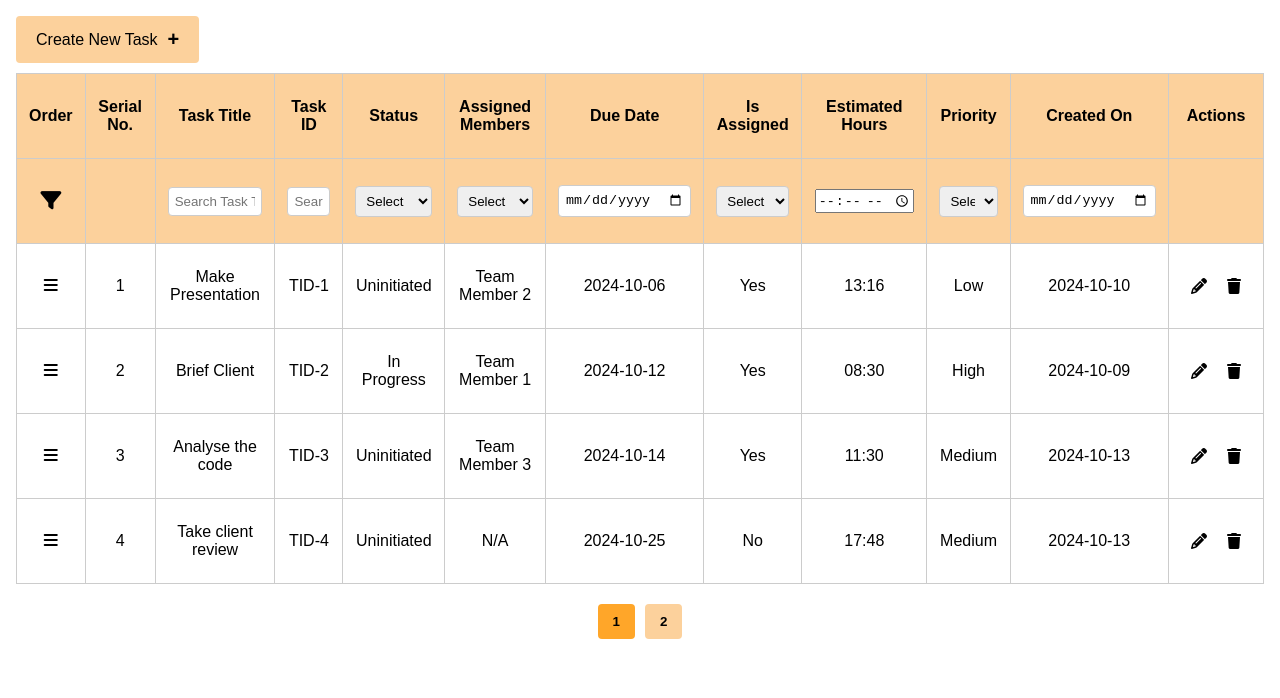
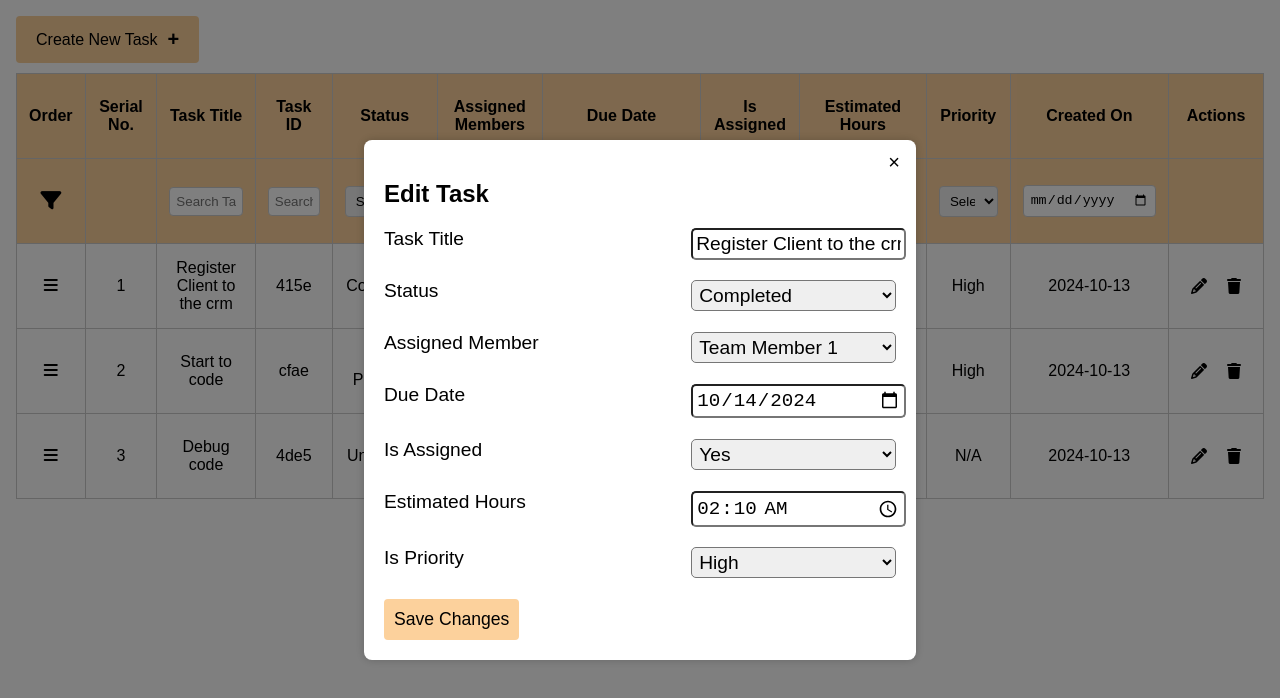
Before and after one commit to oshanpandit/handySolver-task, a React (Vite) app: page / in a window 1280 px wide. Both pictures are taken after a click on the icon 1198 px from the left and 286 px from the top of the page. Shown: the top 698 px of the page. Built offline with nearby package versions, Linux system fonts and the light colour scheme; data requests are answered from the project's data file.

Commit message:
edit modal updated

```diff
--- a/data/db.json
+++ b/data/db.json
@@ -1,69 +1,36 @@
 {
   "taskList": [
     {
-      "id": "TID-1",
-      "title": "Make Presentation",
-      "status": "Uninitiated",
-      "assignedMember": "Team Member 2",
-      "dueDate": "2024-10-06",
-      "isAssigned": "Yes",
-      "estimatedHours": "13:16",
-      "priorityType": "Low",
-      "creationDate": "2024-10-10"
-    },
-    {
-      "id": "TID-2",
-      "title": "Brief Client",
-      "status": "In Progress",
+      "title": "Register Client to the crm",
+      "status": "Completed",
       "assignedMember": "Team Member 1",
-      "dueDate": "2024-10-12",
-      "isAssigned": "Yes",
-      "estimatedHours": "08:30",
-      "priorityType": "High",
-      "creationDate": "2024-10-09"
-    },
-    {
-      "id": "TID-3",
-      "title": "Analyse the code",
-      "status": "Uninitiated",
-      "assignedMember": "Team Member 3",
       "dueDate": "2024-10-14",
       "isAssigned": "Yes",
-      "estimatedHours": "11:30",
-      "priorityType": "Medium",
+      "estimatedHours": "02:10",
+      "priorityType": "High",
+      "id": "415e",
       "creationDate": "2024-10-13"
     },
     {
-      "id": "TID-4",
-      "title": "Take client review",
-      "status": "Uninitiated",
-      "assignedMember": "N/A",
-      "dueDate": "2024-10-25",
-      "isAssigned": "No",
-      "estimatedHours": "17:48",
-      "priorityType": "Medium",
-      "creationDate": "2024-10-13"
-    },
-    {
-      "id": "TID-5",
-      "title": "Do changes",
-      "status": "Uninitiated",
-      "assignedMember": "Team Member 1",
-      "dueDate": "2024-10-26",
+      "id": "cfae",
+      "title": "Start to code",
+      "status": "In Progress",
+      "assignedMember": "Team Member 3",
+      "dueDate": "2024-10-18",
       "isAssigned": "Yes",
-      "estimatedHours": "23:43",
+      "estimatedHours": "23:53",
       "priorityType": "High",
       "creationDate": "2024-10-13"
     },
     {
-      "id": "TID-6",
-      "title": "Upload final code",
-      "status": "In Progress",
-      "assignedMember": "Team Member 2",
-      "dueDate": "2024-10-27",
+      "id": "4de5",
+      "title": "Debug code",
+      "status": "Uninitiated",
+      "assignedMember": "Team Member 4",
+      "dueDate": "2024-10-25",
       "isAssigned": "Yes",
-      "estimatedHours": "23:43",
-      "priorityType": "High",
+      "estimatedHours": "00:56",
+      "priorityType": "N/A",
       "creationDate": "2024-10-13"
     }
   ]
--- a/package.json
+++ b/package.json
@@ -14,7 +14,8 @@
     "react": "^18.3.1",
     "react-beautiful-dnd": "^13.1.1",
     "react-dom": "^18.3.1",
-    "sass": "^1.79.4"
+    "sass": "^1.79.4",
+    "uuid": "^10.0.0"
   },
   "devDependencies": {
     "@eslint/js": "^9.11.1",
--- /dev/null
+++ b/src/Components/EditModal.jsx
@@ -0,0 +1,175 @@
+import React from "react";
+import { useState,useEffect } from "react";
+import {updateTask} from '../http';
+
+const EditModal=({taskList,isOpen,onClose,setTaskList,editTaskIndex})=>{
+
+    const selectedTask = taskList[editTaskIndex];
+
+    const [taskData, setTaskData] = useState({
+        title: '',
+        status: 'N/A',
+        assignedMember: 'N/A',
+        dueDate: '',
+        isAssigned: 'N/A',
+        estimatedHours: '',
+        priorityType: 'N/A'
+      });
+
+      useEffect(() => {
+        if (selectedTask) {
+          setTaskData(selectedTask);
+        }
+      }, [selectedTask]);
+
+      const handleChange = (e) => {
+        const { name, value } = e.target;
+        setTaskData({
+          ...taskData,
+          [name]: value
+        });
+      };
+
+      const handleSubmit = async(e) => {
+        e.preventDefault();
+
+        const updatedTaskList = taskList.map((task, index) =>
+          index === editTaskIndex ? { ...task, ...taskData } : task
+        );
+
+        const resp=await updateTask(taskData,selectedTask.id);
+        if(resp){
+           setTaskList(updatedTaskList);
+        }
+        onClose();
+      };
+
+
+
+    if(!isOpen) return null;
+
+    return(
+        <>
+     <div className="modal-overlay">
+        <div className="modal-content">
+          <h2>Edit Task</h2>
+          <button className="close-modal" onClick={onClose}>
+            &times;
+          </button>
+          <form onSubmit={handleSubmit}>
+            <div className="form-group">
+              <div className="form-field-title">Task Title</div>
+              <div className="form-field-input">
+                <input
+                  type="text"
+                  name="title"
+                  placeholder="Enter Title"
+                  value={taskData.title}
+                  onChange={handleChange}
+                  required
+                />
+              </div>
+            </div>
+
+            <div className="form-group">
+              <div className="form-field-title">Status</div>
+              <div className="form-field-input">
+                <select
+                  name="status"
+                  value={taskData.status}
+                  onChange={handleChange}
+                  required
+                >
+                  <option value="N/A">Select Status</option>
+                  <option>Uninitiated</option>
+                  <option>In Progress</option>
+                  <option>Completed</option>
+                </select>
+              </div>
+            </div>
+
+            <div className="form-group">
+              <div className="form-field-title">Assigned Member</div>
+              <div className="form-field-input">
+                <select
+                  name="assignedMember"
+                  value={taskData.assignedMember}
+                  onChange={handleChange}
+                >
+                  <option value="N/A">Select Team Member</option>
+                  <option>Team Member 1</option>
+                  <option>Team Member 2</option>
+                  <option>Team Member 3</option>
+                  <option>Team Member 4</option>
+                </select>
+              </div>
+            </div>
+
+            <div className="form-group">
+              <div className="form-field-title">Due Date</div>
+              <div className="form-field-input">
+                <input
+                  name="dueDate"
+                  type="date"
+                  value={taskData.dueDate}
+                  onChange={handleChange}
+                  required
+                />
+              </div>
+            </div>
+
+            <div className="form-group">
+              <div className="form-field-title">Is Assigned</div>
+              <div className="form-field-input">
+                <select
+                  name="isAssigned"
+                  value={taskData.isAssigned}
+                  onChange={handleChange}
+                  required
+                >
+                  <option value="N/A">Select is Assigned</option>
+                  <option>Yes</option>
+                  <option>No</option>
+                </select>
+              </div>
+            </div>
+
+            <div className="form-group">
+              <div className="form-field-title">Estimated Hours</div>
+              <div className="form-field-input">
+                <input
+                  type="time"
+                  name="estimatedHours"
+                  value={taskData.estimatedHours}
+                  onChange={handleChange}
+                  required
+                />
+              </div>
+            </div>
+
+            <div className="form-group">
+              <div className="form-field-title">Is Priority</div>
+              <div className="form-field-input">
+                <select
+                  name="priorityType"
+                  value={taskData.priorityType}
+                  onChange={handleChange}
+                  required
+                >
+                  <option value="N/A">Select Priority</option>
+                  <option>Low</option>
+                  <option>Medium</option>
+                  <option>High</option>
+                </select>
+              </div>
+            </div>
+
+            <button type="submit" className="submit-btn">Save Changes</button>
+          </form>
+        </div>
+      </div>
+  </>
+    )
+}
+
+export default EditModal;
--- a/src/Components/Table.jsx
+++ b/src/Components/Table.jsx
@@ -1,14 +1,17 @@
 import React from "react";
-import { getTaskList } from "../http";
+import { getTaskList,deleteTask } from "../http";
 import { DragDropContext, Droppable, Draggable } from 'react-beautiful-dnd';
 import { useEffect,useState } from "react";
 import Filters from "./Filters";
+import EditModal from "./EditModal";
 import './Table.scss'
 
 const Table=({taskList,setTaskList})=>{
     const [currentPage, setCurrentPage] = useState(1); //stores the value of current page
     const [currentTaskList, setCurrentTaskList] = useState([]);   //currentlist shows the list in accordance to the paginated task
     const [isFiltering, setIsFiltering] = useState(false); // For tracking if filtering is applied
+    const [editModalStatus,setEditModal]=useState(false);
+    const [editTaskIndex,setEditTaskIndex]=useState(null);
     // made to check the current applied filters
     const [filters, setFilters] = useState({
       assignedMember: '',
@@ -92,6 +95,23 @@ const Table=({taskList,setTaskList})=>{
         }
       };
 
+      const handleOpenModal = (index) => {
+        setEditTaskIndex(index);
+        setEditModal(true);
+      };
+
+      const handleCloseModal = () => {
+        setEditModal(false);
+      };
+
+      const handleTaskDelete=async(id)=>{
+           const resp=await deleteTask(id);
+           if(resp){
+            const updatedTaskList = taskList.filter((task) => task.id !==id);
+            setTaskList(updatedTaskList)
+           }
+      }
+
     return(
         <>
         <div className="task-table">
@@ -142,8 +162,8 @@ const Table=({taskList,setTaskList})=>{
                               <td>{item.creationDate}</td>
                               <td>
                                 <div className="icon-container">
-                                  <i className="fa-solid fa-pencil"></i>
-                                  <i className="fa-solid fa-trash" onClick={()=>handleTaskDelete(item.id)}></i>
+                                  <i className="fa-solid fa-pencil" onClick={()=>handleOpenModal(index)}></i>
+                                  <i className="fa-solid fa-trash" onClick={()=>{handleTaskDelete(item.id)}}></i>
                                 </div>
                               </td>
                             </tr>
@@ -173,6 +193,13 @@ const Table=({taskList,setTaskList})=>{
             ))}
           </div>
         )}
+        <EditModal
+        taskList={taskList}
+        isOpen={editModalStatus}
+        onClose={handleCloseModal}
+        setTaskList={setTaskList}
+        editTaskIndex={editTaskIndex}
+        />
         </>
     )
 }
--- a/src/Components/TaskModal.jsx
+++ b/src/Components/TaskModal.jsx
@@ -1,6 +1,8 @@
 import React, { useState } from 'react';
 import { addToTaskList } from '../http';
+import { v4 as uuidv4 } from 'uuid';
 import './TaskModal.scss'
+
 const Modal = ({ isOpen, onClose,setTaskList,taskList}) => {
 
   const handleSubmit = async(e) => {
@@ -9,10 +11,10 @@ const Modal = ({ isOpen, onClose,setTaskList,taskList}) => {
     let formObject=Object.fromEntries(formData.entries());
     const currentDate = new Date();
     const year = currentDate.getFullYear();
-    const month = String(currentDate.getMonth() + 1).padStart(2, '0'); // Months are zero-indexed, so we add 1
+    const month = String(currentDate.getMonth() + 1).padStart(2, '0');
     const day = String(currentDate.getDate()).padStart(2, '0');
     const formattedDate = `${year }-${month}-${day}`;
-    formObject={...formObject,id:'TID-'+(taskList.length+1).toString(),creationDate:formattedDate}
+    formObject={...formObject,id:uuidv4().slice(0, 4),creationDate:formattedDate}
     console.log(formObject);
     const resp=await addToTaskList(formObject);
     if(resp){
--- a/src/http.js
+++ b/src/http.js
@@ -23,3 +23,43 @@ export const addToTaskList = async (payload) => {
     const newTask = await resp.json();
     return newTask;
  };
+
+ export const updateTask = async (updatedTask, id) => {
+  try {
+    const response = await fetch(`http://localhost:8000/taskList/${id}`, {
+      method: "PUT",
+      headers: {
+        "Content-Type": "application/json",
+      },
+      body: JSON.stringify(updatedTask),
+    });
+
+    if (!response.ok) {
+      throw new Error("Failed to update the task on the server");
+    }
+    const data = await response.json();
+    return data;
+
+  } catch (error) {
+    console.error("Error updating the task:", error);
+  }
+};
+
+export const deleteTask = async (id) => {
+  try {
+    const response = await fetch(`http://localhost:8000/taskList/${id}`, {
+      method: "DELETE",
+      headers: {
+        "Content-Type": "application/json",
+      },
+    });
+
+    if (!response.ok) {
+      throw new Error("Failed to delete the task from the server");
+    }
+
+    return "Task successfully deleted";
+  } catch (error) {
+    console.error("Error deleting the task:", error);
+  }
+};
```
Also changed, not shown: 1 other file (tests, documents, lock files or other folders).
